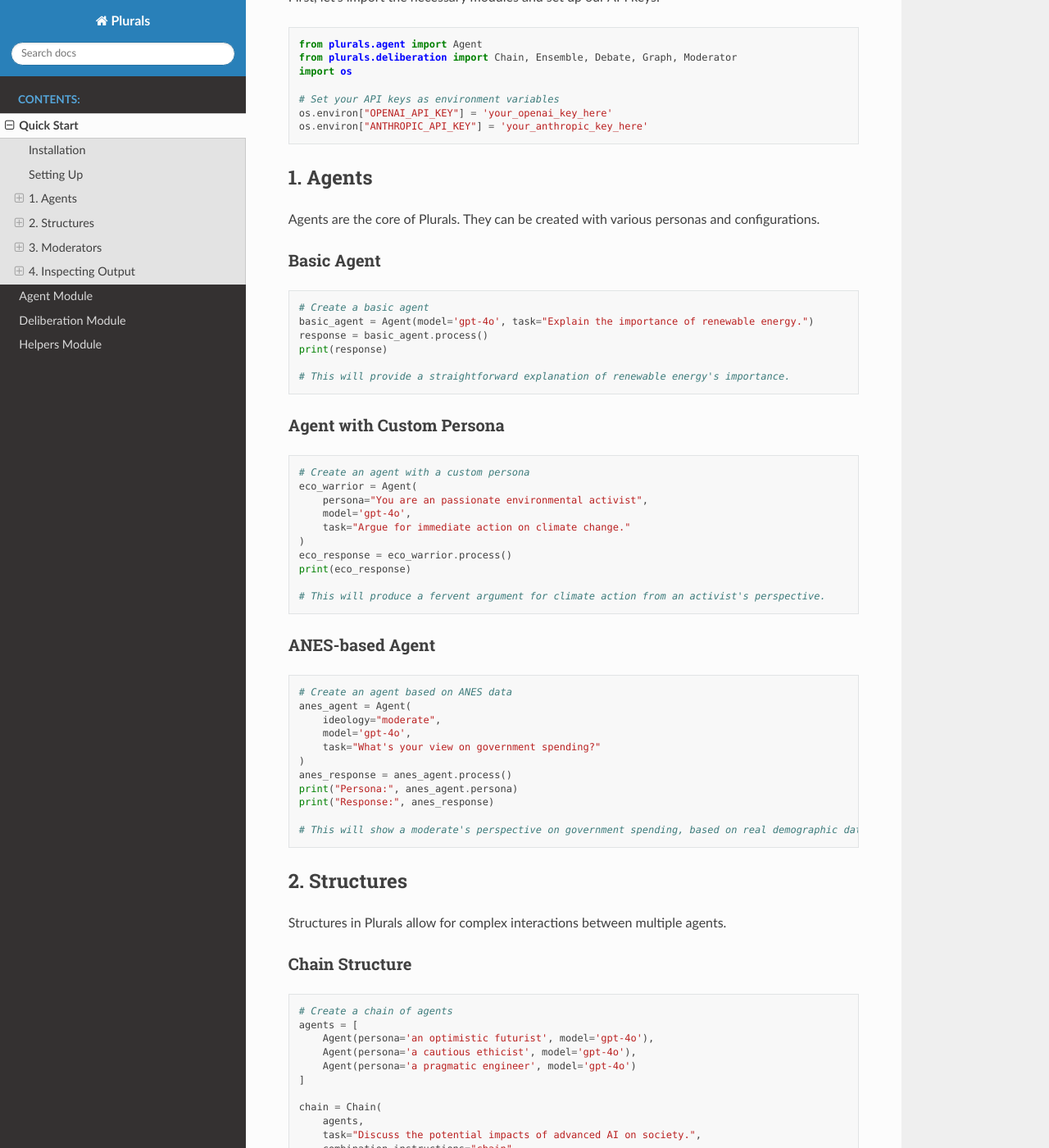
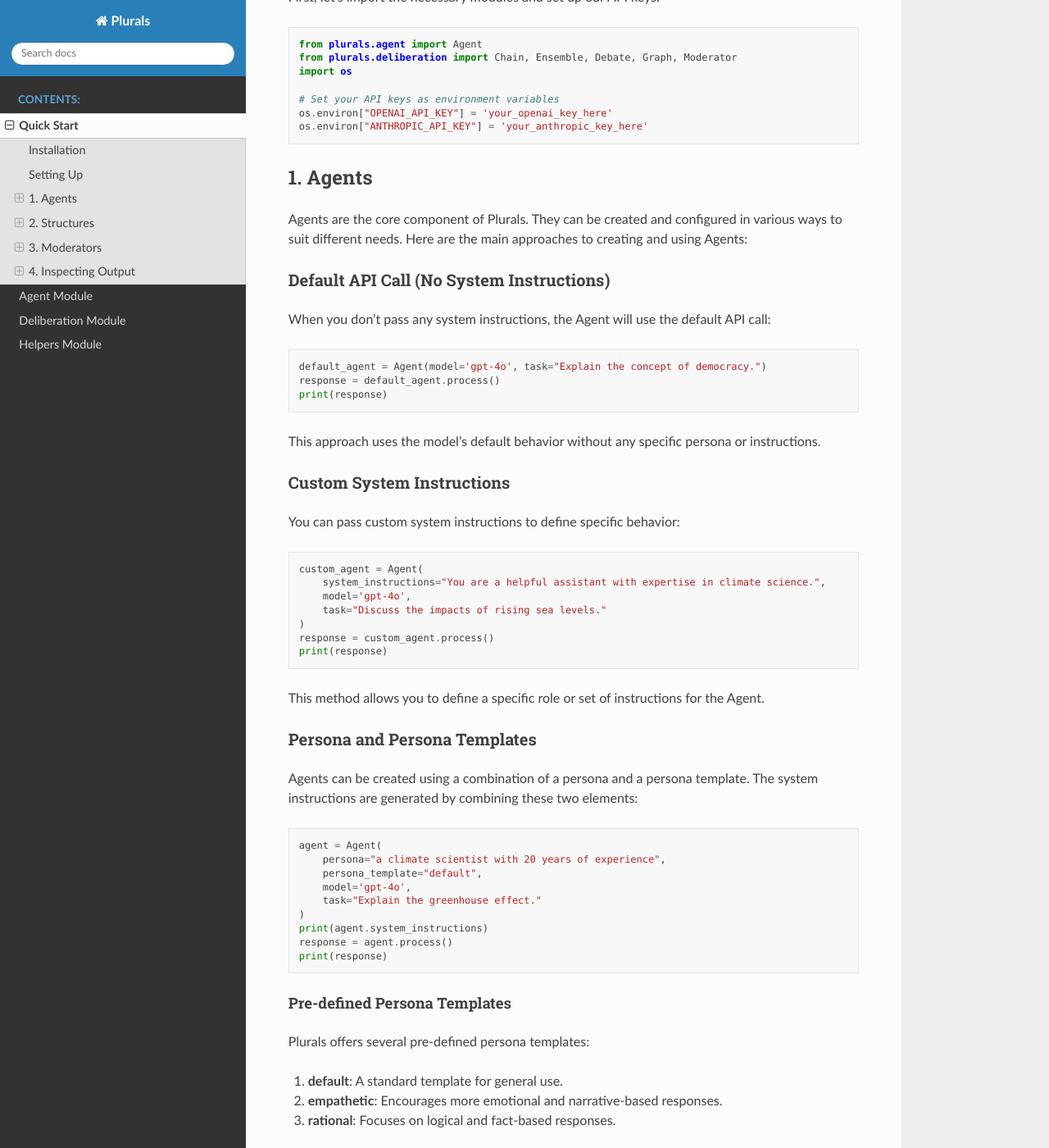
Before and after one commit to josh-ashkinaze/plurals, a Sphinx documentation site: the page built from docs/quickstart.rst, in a window 1280 px wide and 1400 px high, scrolled down 498 px. Shown: the whole window at 82% size. Built offline with Sphinx 7.4.7 and the Read the Docs theme 2.0.0, drawn with Linux system fonts in a browser that asks for light colours; some of the changed text lies outside the part shown.

Commit message:
more comprehensive

```diff
--- a/docs/quickstart.rst
+++ b/docs/quickstart.rst
@@ -30,52 +30,143 @@
 1. Agents
 ---------
 
-Agents are the core of Plurals. They can be created with various personas and configurations.
+Agents are the core component of Plurals. They can be created and configured in various ways to suit different needs. Here are the main approaches to creating and using Agents:
 
-Basic Agent
-~~~~~~~~~~~
+Default API Call (No System Instructions)
+~~~~~~~~~~~~~~~~~~~~~~~~~~~~~~~~~~~~~~~~~
+
+When you don't pass any system instructions, the Agent will use the default API call:
 
 .. code-block:: python
 
-   # Create a basic agent
-   basic_agent = Agent(model='gpt-4o', task="Explain the importance of renewable energy.")
-   response = basic_agent.process()
+   default_agent = Agent(model='gpt-4o', task="Explain the concept of democracy.")
+   response = default_agent.process()
    print(response)
 
-   # This will provide a straightforward explanation of renewable energy's importance.
+This approach uses the model's default behavior without any specific persona or instructions.
 
-Agent with Custom Persona
-~~~~~~~~~~~~~~~~~~~~~~~~~
+Custom System Instructions
+~~~~~~~~~~~~~~~~~~~~~~~~~~
+
+You can pass custom system instructions to define specific behavior:
 
 .. code-block:: python
 
-   # Create an agent with a custom persona
-   eco_warrior = Agent(
-       persona="You are an passionate environmental activist",
+   custom_agent = Agent(
+       system_instructions="You are a helpful assistant with expertise in climate science.",
        model='gpt-4o',
-       task="Argue for immediate action on climate change."
+       task="Discuss the impacts of rising sea levels."
    )
-   eco_response = eco_warrior.process()
-   print(eco_response)
+   response = custom_agent.process()
+   print(response)
 
-   # This will produce a fervent argument for climate action from an activist's perspective.
+This method allows you to define a specific role or set of instructions for the Agent.
 
-ANES-based Agent
-~~~~~~~~~~~~~~~~
+Persona and Persona Templates
+~~~~~~~~~~~~~~~~~~~~~~~~~~~~~
+
+Agents can be created using a combination of a persona and a persona template. The system instructions are generated by combining these two elements:
 
 .. code-block:: python
 
-   # Create an agent based on ANES data
-   anes_agent = Agent(
-       ideology="moderate",
+   agent = Agent(
+       persona="a climate scientist with 20 years of experience",
+       persona_template="default",
        model='gpt-4o',
-       task="What's your view on government spending?"
+       task="Explain the greenhouse effect."
    )
-   anes_response = anes_agent.process()
-   print("Persona:", anes_agent.persona)
-   print("Response:", anes_response)
+   print(agent.system_instructions)
+   response = agent.process()
+   print(response)
 
-   # This will show a moderate's perspective on government spending, based on real demographic data.
+Pre-defined Persona Templates
+^^^^^^^^^^^^^^^^^^^^^^^^^^^^^
+
+Plurals offers several pre-defined persona templates:
+
+1. **default**: A standard template for general use.
+2. **empathetic**: Encourages more emotional and narrative-based responses.
+3. **rational**: Focuses on logical and fact-based responses.
+
+Example using the empathetic template:
+
+.. code-block:: python
+
+   empathetic_agent = Agent(
+       persona="a social worker",
+       persona_template="empathetic",
+       model='gpt-4o',
+       task="Discuss the challenges faced by homeless individuals."
+   )
+
+Creating Custom Persona Templates
+^^^^^^^^^^^^^^^^^^^^^^^^^^^^^^^^^
+
+You can create your own persona templates by defining a string with a `${persona}` placeholder:
+
+.. code-block:: python
+
+   custom_template = """
+   You are ${persona}. Always speak in short, concise sentences.
+   Use simple language that a 10-year-old could understand.
+   """
+
+   simple_agent = Agent(
+       persona="an astrophysicist",
+       persona_template=custom_template,
+       model='gpt-4o',
+       task="Explain black holes."
+   )
+
+ANES-based Nationally Representative Personas
+~~~~~~~~~~~~~~~~~~~~~~~~~~~~~~~~~~~~~~~~~~~~~
+
+Plurals allows the creation of nationally-representative personas using American National Election Studies (ANES) 2024 data. These personas are generated using sampling weights to ensure they reflect the U.S. population accurately.
+
+Random ANES Persona
+^^^^^^^^^^^^^^^^^^^
+
+To select a random persona from the ANES dataset:
+
+.. code-block:: python
+
+   random_anes_agent = Agent(
+       persona='random',
+       model='gpt-4o',
+       task="Share your views on healthcare reform."
+   )
+   print("Random ANES Persona:", random_anes_agent.persona)
+
+Searching ANES for Specific Personas
+^^^^^^^^^^^^^^^^^^^^^^^^^^^^^^^^^^^^
+
+You can search the ANES dataset for personas meeting specific criteria:
+
+Using the 'ideology' parameter:
+
+.. code-block:: python
+
+   conservative_agent = Agent(
+       ideology="conservative",
+       model='gpt-4o',
+       task="Discuss your views on tax policy."
+   )
+   print("Conservative ANES Persona:", conservative_agent.persona)
+
+Supported values for 'ideology' are: 'very liberal', 'liberal', 'moderate', 'conservative', and 'very conservative'.
+
+Using a custom query string:
+
+.. code-block:: python
+
+   custom_anes_agent = Agent(
+       query_str="inputstate=='Texas' & age > 65",
+       model='gpt-4o',
+       task="Share your thoughts on retirement policies."
+   )
+   print("Custom ANES Persona:", custom_anes_agent.persona)
+
+This approach allows for more specific filtering of the ANES dataset based on various demographic and ideological factors.
 
 2. Structures
 -------------
@@ -85,9 +176,10 @@
 Chain Structure
 ~~~~~~~~~~~~~~~
 
+Create a chain of agents where each agent builds upon the previous agent's response:
+
 .. code-block:: python
 
-   # Create a chain of agents
    agents = [
        Agent(persona='an optimistic futurist', model='gpt-4o'),
        Agent(persona='a cautious ethicist', model='gpt-4o'),
@@ -102,14 +194,13 @@
    chain.process()
    print(chain.final_response)
 
-   # This will produce a nuanced discussion that evolves from optimistic predictions to ethical considerations to practical implementation challenges.
-
 Ensemble Structure
 ~~~~~~~~~~~~~~~~~~
 
+Create an ensemble of agents that process tasks in parallel:
+
 .. code-block:: python
 
-   # Create an ensemble of agents
    ensemble_agents = [Agent(persona='random', model='gpt-4o') for _ in range(5)]
    ensemble = Ensemble(
        ensemble_agents,
@@ -118,14 +209,13 @@
    ensemble.process()
    print(ensemble.responses)
 
-   # This will generate multiple diverse solutions to urban transportation from different perspectives.
-
 Debate Structure
 ~~~~~~~~~~~~~~~~
 
+Set up a debate between two agents:
+
 .. code-block:: python
 
-   # Set up a debate
    pro_agent = Agent(persona="advocate for universal basic income", model='gpt-4o')
    con_agent = Agent(persona="critic of universal basic income", model='gpt-4o')
 
@@ -137,14 +227,13 @@
    debate.process()
    print(debate.responses)
 
-   # This will produce a point-counterpoint debate on universal basic income.
-
 Graph Structure
 ~~~~~~~~~~~~~~~
 
+Create a Directed Acyclic Graph (DAG) structure for more complex agent interactions:
+
 .. code-block:: python
 
-   # Create a DAG structure
    agents = [
        Agent(persona="AI researcher"),
        Agent(persona="Ethicist"),
@@ -162,8 +251,6 @@
    result = graph.process()
    print(result)
 
-   # This will produce guidelines that incorporate technical, ethical, policy, and communication considerations.
-
 3. Moderators
 -------------
 
@@ -172,36 +259,80 @@
 Basic Moderator
 ~~~~~~~~~~~~~~~
 
+Create a basic moderator to synthesize agent responses:
+
 .. code-block:: python
 
-   # Create a basic moderator
    moderator = Moderator(
        persona='You are a neutral facilitator',
        model='gpt-4o',
        combination_instructions="default"
    )
 
-   # Use the moderator in a structure
    moderated_chain = Chain(agents, task="Discuss climate change solutions", moderator=moderator)
    moderated_chain.process()
    print(moderated_chain.final_response)
 
-   # This will produce a balanced summary of the agents' discussion on climate change solutions.
-
 Auto-Moderator
 ~~~~~~~~~~~~~~
 
+Create an auto-moderator that generates its own instructions based on the task:
+
 .. code-block:: python
 
-   # Create an auto-moderator
    auto_mod = Moderator(system_instructions='auto', model='gpt-4o')
 
-   # Use the auto-moderator in a structure
-   auto_mod_ensemble = Ensemble(ensemble_agents, task="Brainstorm innovative education techniques", moderator=auto_mod)
+   auto_mod_ensemble = Ensemble(
+       ensemble_agents,
+       task="Brainstorm innovative education techniques",
+       moderator=auto_mod
+   )
    auto_mod_ensemble.process()
    print(auto_mod_ensemble.final_response)
 
-   # The auto-moderator will generate its own instructions based on the task and synthesize the ensemble's ideas on education techniques.
+Combination Instructions
+~~~~~~~~~~~~~~~~~~~~~~~~
+
+Combination instructions determine how agents or moderators combine previous responses with the current task. There are several ways to set combination instructions:
+
+1. Using pre-defined templates:
+
+.. code-block:: python
+
+   chain_with_template = Chain(
+       agents,
+       task="Discuss the future of work",
+       combination_instructions="chain"
+   )
+
+Available templates include "default", "chain", "debate", and "voting".
+
+2. Custom combination instructions:
+
+.. code-block:: python
+
+   custom_instructions = """
+   INSTRUCTIONS
+   Analyze the previous responses: ${previous_responses}
+   Identify common themes and unique insights.
+   Synthesize these into a comprehensive view, highlighting areas of consensus and disagreement.
+   """
+
+   custom_chain = Chain(
+       agents,
+       task="Explore the ethical implications of AI in healthcare",
+       combination_instructions=custom_instructions
+   )
+
+3. Setting combination instructions for individual agents:
+
+.. code-block:: python
+
+   agent_with_instructions = Agent(
+       persona="A critical thinker",
+       model='gpt-4o',
+       combination_instructions="Critically analyze previous responses before providing your own perspective."
+   )
 
 4. Inspecting Output
 --------------------
@@ -225,8 +356,6 @@
    print("\nAgent Responses:")
    print(inspection_agent.responses)
 
-   # This will display detailed information about the agent's configuration, processing history, and responses.
-
 Inspecting Structure Output
 ~~~~~~~~~~~~~~~~~~~~~~~~~~~
 
@@ -244,6 +373,4 @@
    print("\nFinal Response:")
    print(inspection_chain.final_response)
 
-   # This will show information about the chain structure, individual agent responses, and the final synthesized response.
-
 These examples demonstrate the power and flexibility of Plurals in creating diverse, multi-agent AI interactions. Experiment with different combinations of agents, structures, and moderators to explore the full potential of pluralistic AI deliberation!
```
